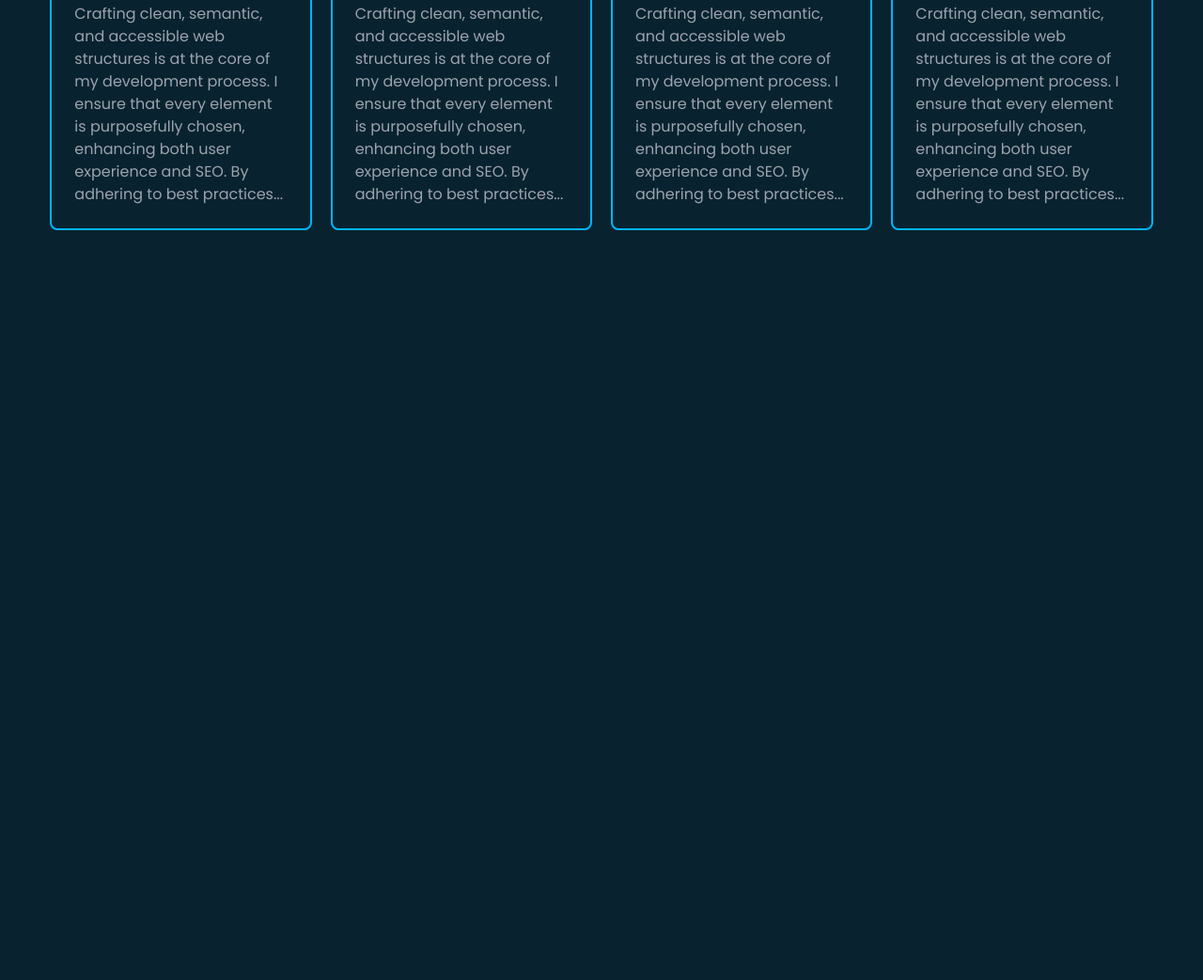
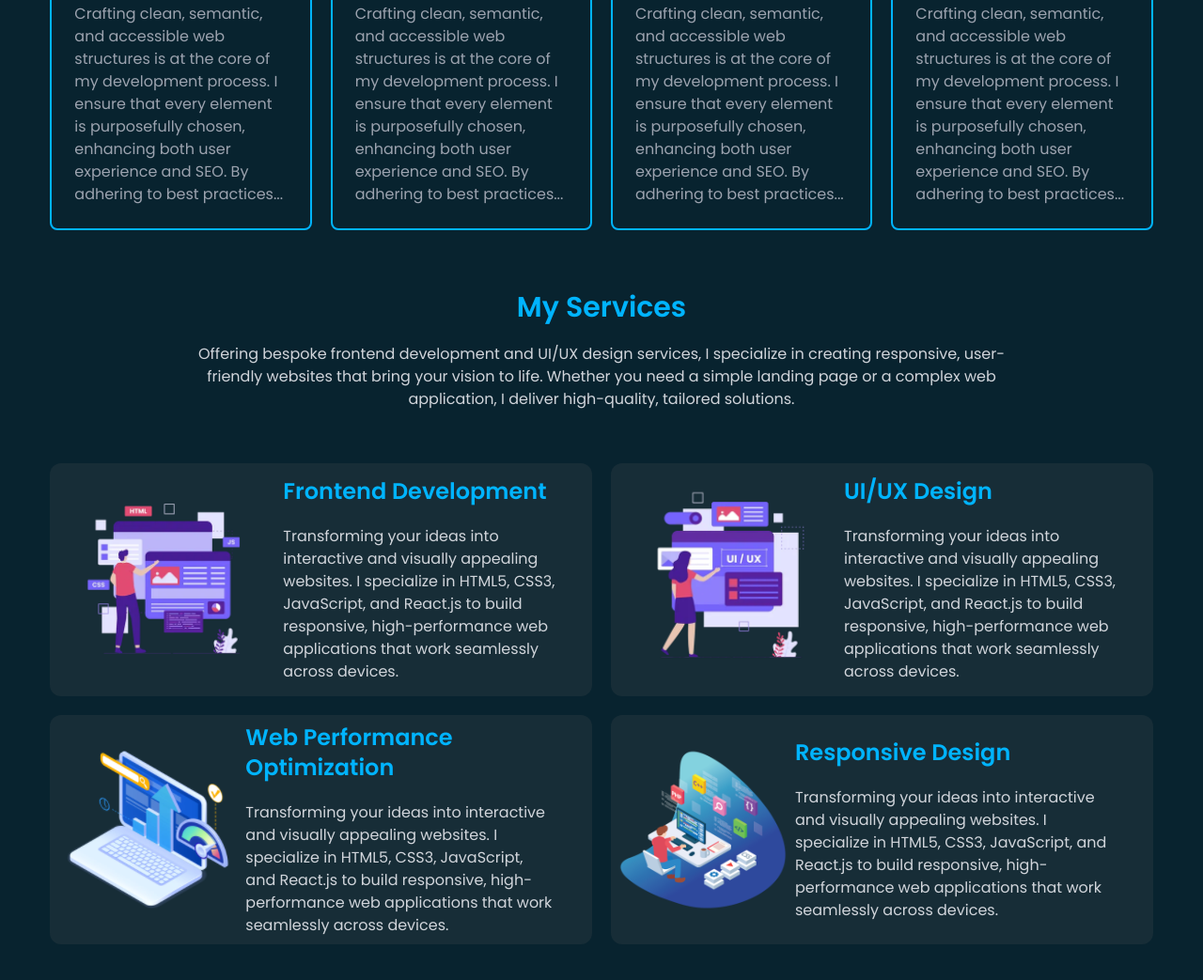
Before and after one commit to anaybhadury/dev-portfolio-repo, a plain HTML site: page index.html in a window 1280 px wide. Shown: the part 1500-2543 px from the top of the page at 94% size. Before the commit the page ends 1809 px from the top, so only its background shows below. Drawn offline with nearby package versions, Linux system fonts and the light colour scheme.

Commit message:
added my services section and responsive also

```diff
--- a/index.html
+++ b/index.html
@@ -126,7 +126,7 @@
         <section class="container mx-auto md:mb-16 w-11/12">
                 <div class="text-center mt-8">
                     <h1 class=" md:mt-10 text-3xl font-semibold text-primary-color md:mb-5 mb-5 ">Skills</h1>
-                <p class=" text-gray-300 md:w-9/12 flex mx-auto md:mb-14 mb-8">Proficient in HTML, CSS, JavaScript, and React.js, I specialize in creating responsive and visually stunning web applications. With a strong foundation in UI/UX design and modern development tools, I bring ideas to life with precision and creativity.
+                <p class=" text-gray-300 md:w-9/12 2xl:w-6/12 flex mx-auto md:mb-14 mb-8">Proficient in HTML, CSS, JavaScript, and React.js, I specialize in creating responsive and visually stunning web applications. With a strong foundation in UI/UX design and modern development tools, I bring ideas to life with precision and creativity.
                 </p>
                 </div>
                 <div class="grid grid-cols-1 md:grid-cols-2 lg:grid-cols-4 gap-5 text-white">
@@ -160,6 +160,52 @@
                 </div>
         </section>
         <!-- skills section end -->
+
+        <!-- my services section start -->
+        <section class="container mx-auto md:mb-16 w-11/12">
+            <div class="text-center mt-8">
+                <h1 class=" md:mt-10 text-3xl font-semibold text-primary-color md:mb-5 mb-5 ">My Services</h1>
+            <p class=" text-gray-300 md:w-9/12 2xl:w-6/12 flex mx-auto md:mb-14 mb-8">Offering bespoke frontend development and UI/UX design services, I specialize in creating responsive, user-friendly websites that bring your vision to life. Whether you need a simple landing page or a complex web application, I deliver high-quality, tailored solutions.
+            </p>
+            </div>
+
+            <div class="grid grid-cols-1 md:grid-cols-2 gap-5">
+                <!-- card 1 -->
+                <div class="py-2 px-2 rounded-xl flex
+                flex-col lg:flex-row items-center gap-2 bg-[#5959592E]">
+                    <img class="md:w-6/12 lg:w-5/12" src="./assets/front-1.png" alt="">
+                    <div>
+                        <h1 class="font-semibold text-primary-color text-2xl mb-5">Frontend Development</h1>
+                        <p class="text-gray-300 w-11/12">Transforming your ideas into interactive and visually appealing websites. I specialize in HTML5, CSS3, JavaScript, and React.js to build responsive, high-performance web applications that work seamlessly across devices.</p>
+                    </div>
+                </div>
+                <!-- card 2 -->
+                <div class="py-2 px-2 rounded-xl flex flex-col lg:flex-row items-center gap-2 bg-[#5959592E]">
+                    <img class="md:w-6/12 lg:w-5/12" src="./assets/front-2.png" alt="">
+                    <div>
+                        <h1 class="font-semibold text-primary-color text-2xl mb-5">UI/UX Design</h1>
+                        <p class="text-gray-300 w-11/12">Transforming your ideas into interactive and visually appealing websites. I specialize in HTML5, CSS3, JavaScript, and React.js to build responsive, high-performance web applications that work seamlessly across devices.</p>
+                    </div>
+                </div>
+                <!-- card 3 -->
+                <div class="py-2 px-2 rounded-xl flex flex-col lg:flex-row items-center gap-2 bg-[#5959592E]">
+                    <img class="md:w-6/12 lg:w-5/12" src="./assets/front-3.png" alt="">
+                    <div>
+                        <h1 class="font-semibold text-primary-color text-2xl mb-5">Web Performance Optimization</h1>
+                        <p class="text-gray-300 w-11/12">Transforming your ideas into interactive and visually appealing websites. I specialize in HTML5, CSS3, JavaScript, and React.js to build responsive, high-performance web applications that work seamlessly across devices.</p>
+                    </div>
+                </div>
+                <!-- card 4 -->
+                <div class="py-2 px-2 rounded-xl flex flex-col lg:flex-row items-center gap-2 bg-[#5959592E]">
+                    <img class="md:w-6/12 lg:w-5/12" src="./assets/front-4.png" alt="">
+                    <div>
+                        <h1 class="font-semibold text-primary-color text-2xl mb-5">Responsive Design</h1>
+                        <p class="text-gray-300 w-11/12">Transforming your ideas into interactive and visually appealing websites. I specialize in HTML5, CSS3, JavaScript, and React.js to build responsive, high-performance web applications that work seamlessly across devices.</p>
+                    </div>
+                </div>
+            </div>
+        </section>
+        <!-- my services section end -->
     </main>
 
     <footer class="container mx-auto">
```
